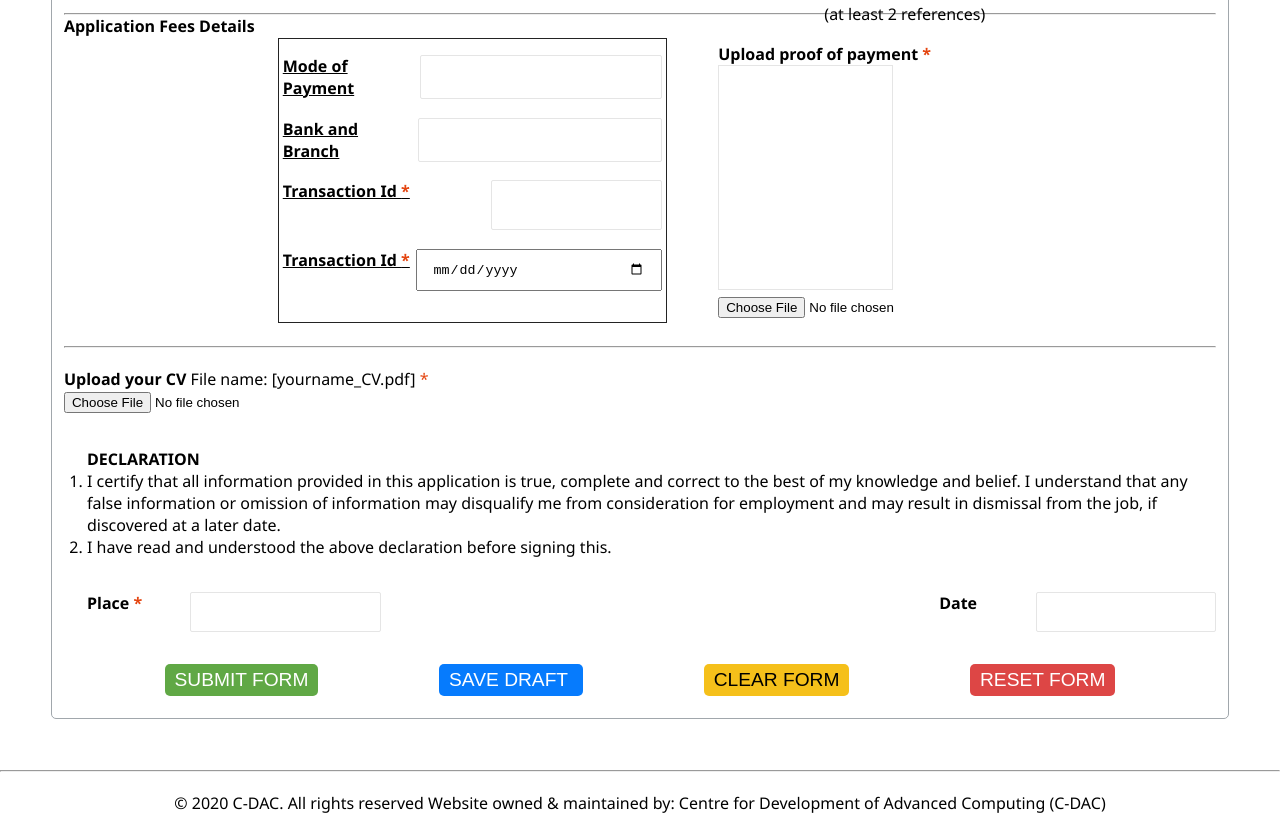
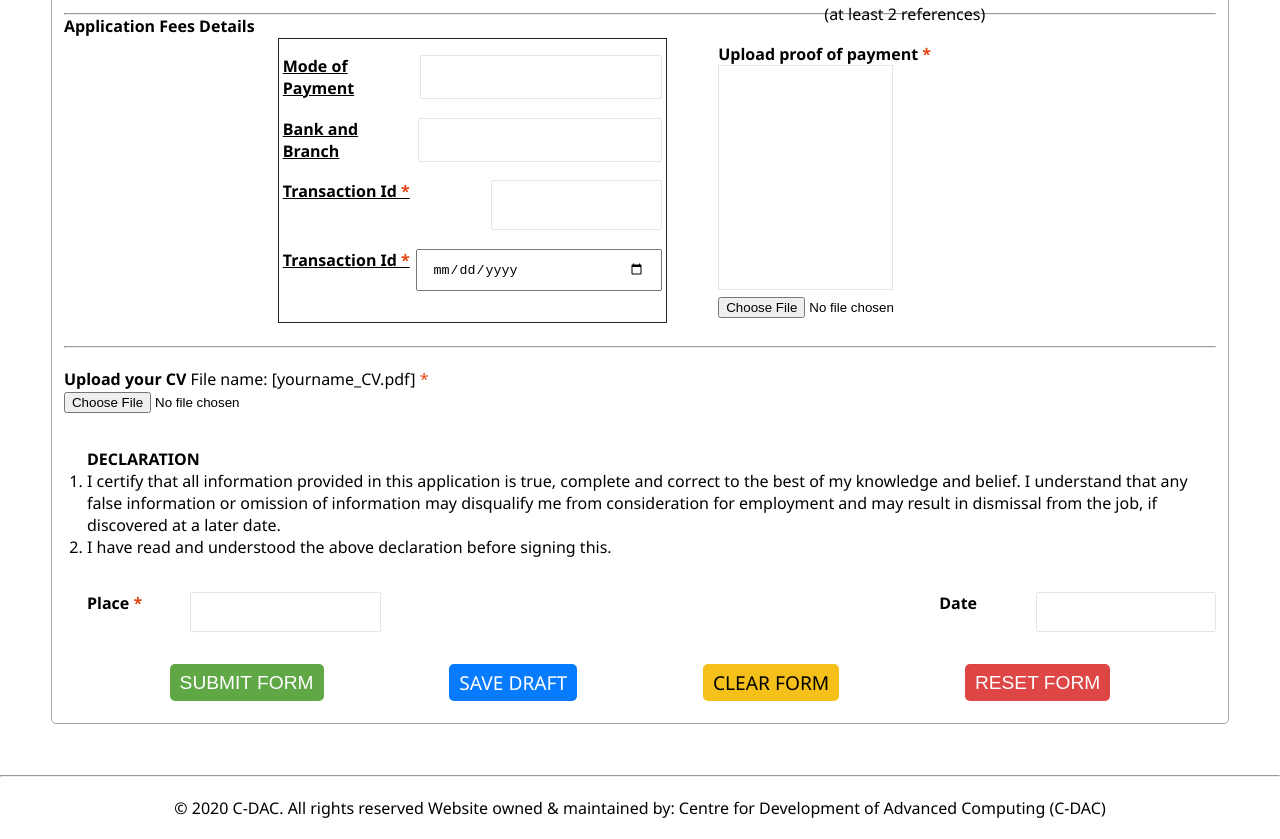
Before and after one commit to ajaybshinde21/WPT-ASSIGNMENTS, a plain HTML site: page index.html in a window 1280 px wide. Shown: the part 3694-4533 px from the top of the page. Drawn offline with Linux system fonts and the light colour scheme.

Commit message:
Modify markup of form buttons

```diff
--- a/index.html
+++ b/index.html
@@ -625,8 +625,8 @@
 
           <div id="form-control-buttons">
             <input type="submit" class="btn btn-large btn-success" value="SUBMIT FORM">
-            <input type="submit" class="btn btn-large btn-info" value="SAVE DRAFT ">
-            <input type="submit" class="btn btn-large btn-warning" value="CLEAR FORM">
+            <a href="#" class="btn btn-large btn-info">SAVE DRAFT </a>
+            <a href="#" class="btn btn-large btn-warning">CLEAR FORM</a>
             <input type="reset" class="btn btn-large btn-danger" value="RESET FORM">
           </div>
 
```
